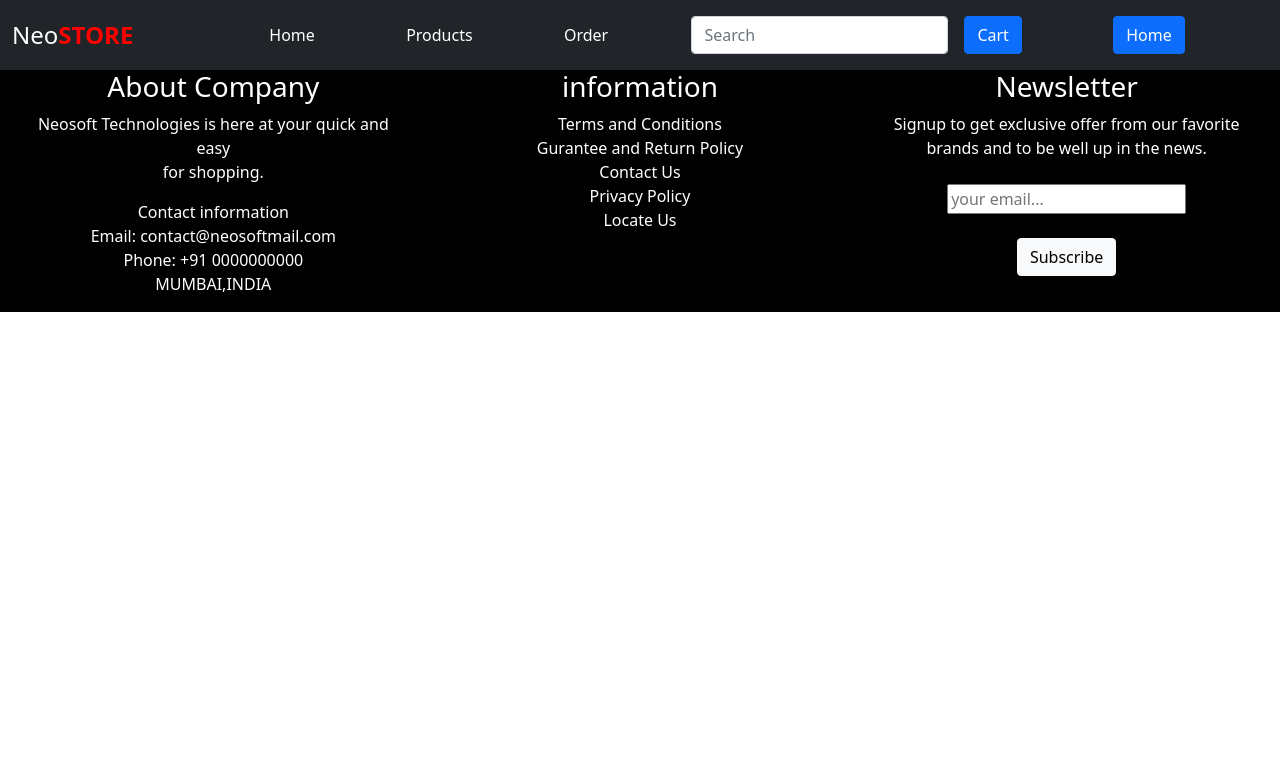
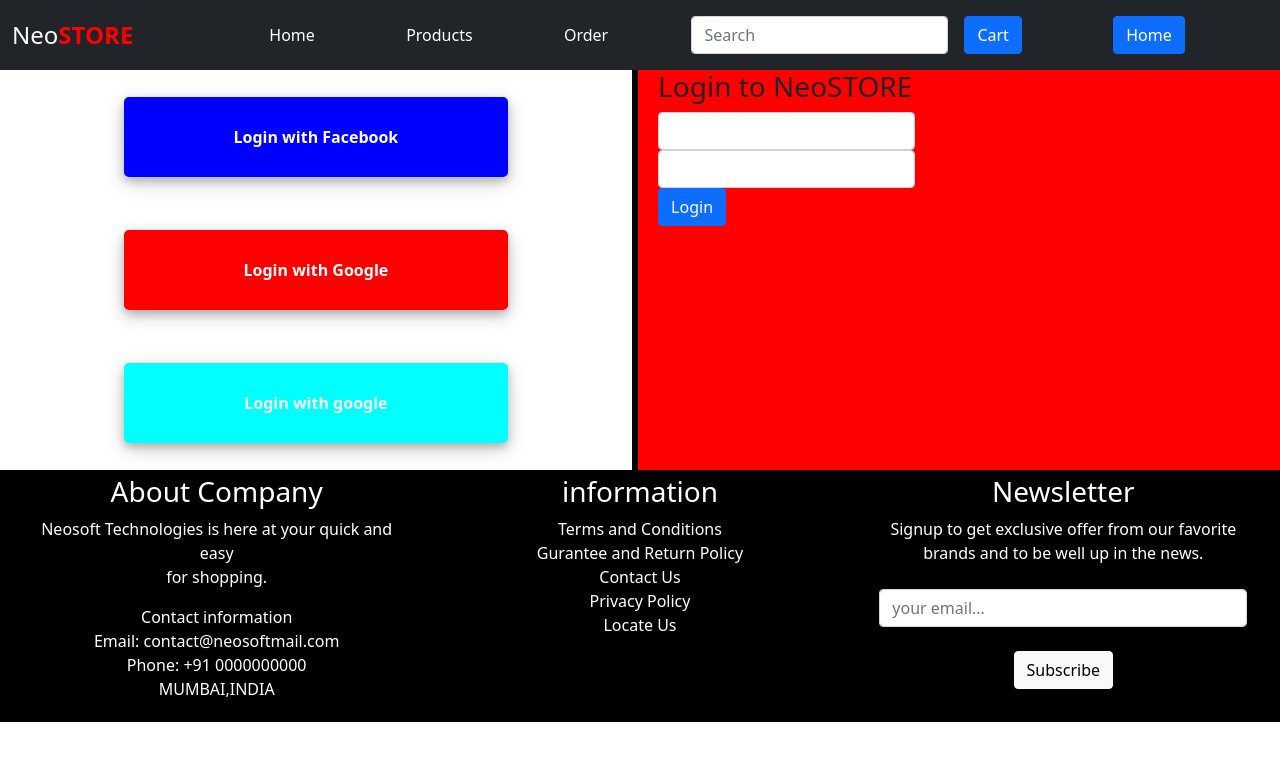
Before and after one commit to rahulkenchi/neostore, a React (Create React App) app in the folder frontend/: page / in a window 1280 px wide. Shown: the top 760 px of the page. Built offline with nearby package versions, Linux system fonts and the light colour scheme.

Commit message:
2nd commit

```diff
--- a/frontend/package.json
+++ b/frontend/package.json
@@ -11,6 +11,7 @@
     "react": "^17.0.2",
     "react-bootstrap": "^2.0.4",
     "react-dom": "^17.0.2",
+    "react-router-dom": "^6.2.1",
     "react-scripts": "5.0.0",
     "web-vitals": "^2.1.2"
   },
--- a/frontend/src/App.css
+++ b/frontend/src/App.css
@@ -36,3 +36,87 @@
     transform: rotate(360deg);
   }
 }
+
+.loginpage{
+  display: flex;
+}
+
+.loginpage>div{
+  width: 100%;
+}
+
+.login{
+  display: flex;
+  height:auto;
+  padding-Left:20px;
+  justify-content: flex-start;
+  background-color:red;
+}
+
+.login>Form{
+  height:50%;
+}
+
+.socialLogin{
+  display: flex;
+  flex-direction: column;
+  justify-content: center;
+  align-items: center;
+}
+
+.socialLogin>div{
+  display: flex;
+  justify-content: center;
+  align-items: center;
+  width:30vw;
+  height:10vh;
+  margin:auto;
+  color:white;
+  font-weight: bolder;
+  box-shadow: 0 4px 8px 0 rgba(0, 0, 0, 0.2), 0 6px 20px 0 rgba(0, 0, 0, 0.19);
+  word-break: break-all;
+  overflow: hidden;
+  border-radius: 5px;
+}
+
+.socialLogin>div:hover{
+  cursor:pointer;
+  transform: scale(1.03) ;
+}
+
+.customneofooter{
+  display: flex;
+  padding:5px;
+  background-color: black;
+  text-align: center;
+  color:white ;
+  justify-content: space-around;
+}
+
+.customneofooter>div{
+  width: 30vw;
+  word-break: break-word;
+}
+
+.customneofooter>div>ul{
+  list-style: none;
+  padding-left: 0
+}
+
+@media screen and (max-width: 480px) {
+  .customneofooter{
+    flex-direction: column-reverse;
+    justify-content: center;
+  }
+
+  .customneofooter>div{
+    margin:10px 0;
+    width:100%;
+    border-bottom: 2px solid grey;
+  }
+
+  .customneofooter>div:first-child{
+    margin-bottom: 0;
+  }
+
+}
--- a/frontend/src/App.js
+++ b/frontend/src/App.js
@@ -1,8 +1,9 @@
 import 'bootstrap/dist/css/bootstrap.min.css';
 import './App.css';
+import { BrowserRouter, Routes, Route } from 'react-router-dom'
 import Footer from './component/Footer';
 import NavigationBar from './component/NavigationBar';
-
+import Login from './component/Login';
 function App() {
 
   let a = {
@@ -13,8 +14,12 @@
 
   return (
     <div >
-      {console.log(a.join())}
       <NavigationBar />
+      <BrowserRouter>
+        <Routes>
+          <Route path="/" element={<Login />}></Route>
+        </Routes>
+      </BrowserRouter>
       <Footer />
     </div>
   );
--- a/frontend/src/component/Footer.js
+++ b/frontend/src/component/Footer.js
@@ -1,11 +1,11 @@
 import React from 'react'
-import { Button } from 'react-bootstrap'
+import { Button, Form, FormControl } from 'react-bootstrap'
 export default function Footer() {
     return (
-        <div style={{ backgroundColor: 'black', textAlign: 'center', color: 'white', display: 'flex', justifyContent: 'space-around' }}>
-            <div style={{ width: '30vw' }}>
+        <div className="customneofooter">
+            <div>
                 <h3>About Company</h3>
-                <ul style={{ listStyle: 'none', paddingLeft: '0' }}>
+                <ul>
                     <li><p>Neosoft Technologies is here at your quick and easy<br />for shopping.</p></li>
                     <li>Contact information</li>
                     <li>Email: contact@neosoftmail.com</li>
@@ -13,8 +13,9 @@
                     <li>MUMBAI,INDIA</li>
                 </ul>
             </div>
-            <div style={{ width: '30vw' }}>                <h3>information</h3>
-                <ul style={{ listStyle: 'none', paddingLeft: '0' }}>
+            <div>
+                <h3>information</h3>
+                <ul >
                     <li>Terms and Conditions</li>
                     <li>Gurantee and Return Policy</li>
                     <li>Contact Us</li>
@@ -22,12 +23,20 @@
                     <li>Locate Us</li>
                 </ul>
             </div>
-            <div style={{ width: '30vw' }}>
+            <div>
                 <h3>Newsletter</h3>
-                <ul style={{ listStyle: 'none', paddingLeft: '0' }}>
+                <ul>
                     <li>Signup to get exclusive offer from our favorite brands and to be well up in the news.</li>
                     <br />
-                    <li><input type="email" placeholder="your email..." width="auto" /></li>
+                    <li>
+                        <Form className="d-flex">
+                            <FormControl
+                                type="email"
+                                placeholder="your email..."
+                                className="me-2 ms-2"
+                                aria-label="your email..."
+                            />
+                        </Form></li>
                     <br />
                     <li><Button variant="light">Subscribe</Button></li>
                 </ul>
--- /dev/null
+++ b/frontend/src/component/Login.js
@@ -0,0 +1,22 @@
+import React from 'react'
+import { Container, Form, FormControl, Button } from 'react-bootstrap'
+export default function Login() {
+    return (
+        <div className="loginpage" >
+            <div className='socialLogin'>
+                <div style={{ backgroundColor: 'blue' }}>Login with Facebook</div>
+                <div style={{ backgroundColor: 'red' }}>Login with Google</div>
+                <div style={{ backgroundColor: 'aqua' }}>Login with google</div>
+            </div>
+            <div style={{ width: '1vw', height: '50vh', backgroundColor: 'black' }}></div>
+            <div className="login">
+                <Form>
+                    <h3>Login to NeoSTORE</h3>
+                    <FormControl type="email" />
+                    <FormControl type="password" />
+                    <Button>Login</Button>
+                </Form>
+            </div>
+        </div>
+    )
+}
--- a/frontend/src/index.css
+++ b/frontend/src/index.css
@@ -1,5 +1,13 @@
+*{
+  margin: 0;
+  padding:0;
+  box-sizing: border-box;
+}
+
 body {
   margin: 0;
+  padding:0;
+  box-sizing: border-box;
   font-family: -apple-system, BlinkMacSystemFont, 'Segoe UI', 'Roboto', 'Oxygen',
     'Ubuntu', 'Cantarell', 'Fira Sans', 'Droid Sans', 'Helvetica Neue',
     sans-serif;
```
Also changed, not shown: 2 other files (tests, documents, lock files or other folders).
